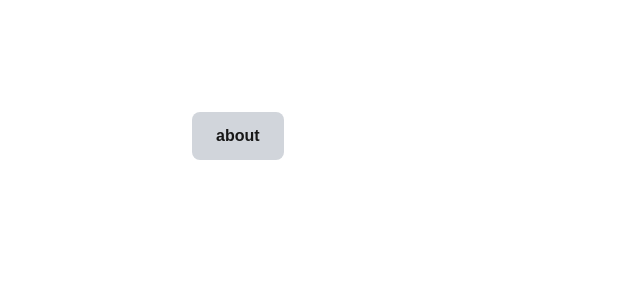
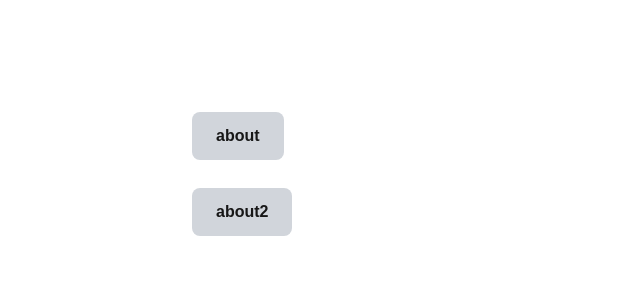
Before and after one commit to saifultamim/demo1, a Next.js app: page /about in a window 1280 px wide. Shown: the top 300 px of the page, without its empty margins (0-640 px from the left). Built offline with nearby package versions, Linux system fonts and the light colour scheme.

Commit message:
mentors2

```diff
--- a/app/about/page.jsx
+++ b/app/about/page.jsx
@@ -3,7 +3,8 @@ import React from 'react'
 function AboutPage() {
   return (
     <div>
-         <button className="bg-gray-300 px-6 py-3 font-bold rounded-lg">about</button>
+         <button className="bg-gray-300 px-6 py-3 font-bold rounded-lg">about</button> <br/>
+         <button className="bg-gray-300 px-6 py-3 font-bold rounded-lg mt-7">about2</button>
     </div>
   )
 }
--- a/app/mentors/page.jsx
+++ b/app/mentors/page.jsx
@@ -4,6 +4,7 @@ function MentorsPage() {
   return (
     <div>
          <button className="bg-gray-300 px-6 py-3 font-bold rounded-lg">mentors</button>
+         <button className="bg-gray-300 px-6 py-3 font-bold rounded-lg mt-7">mentors2</button>
     </div>
   )
 }
```
